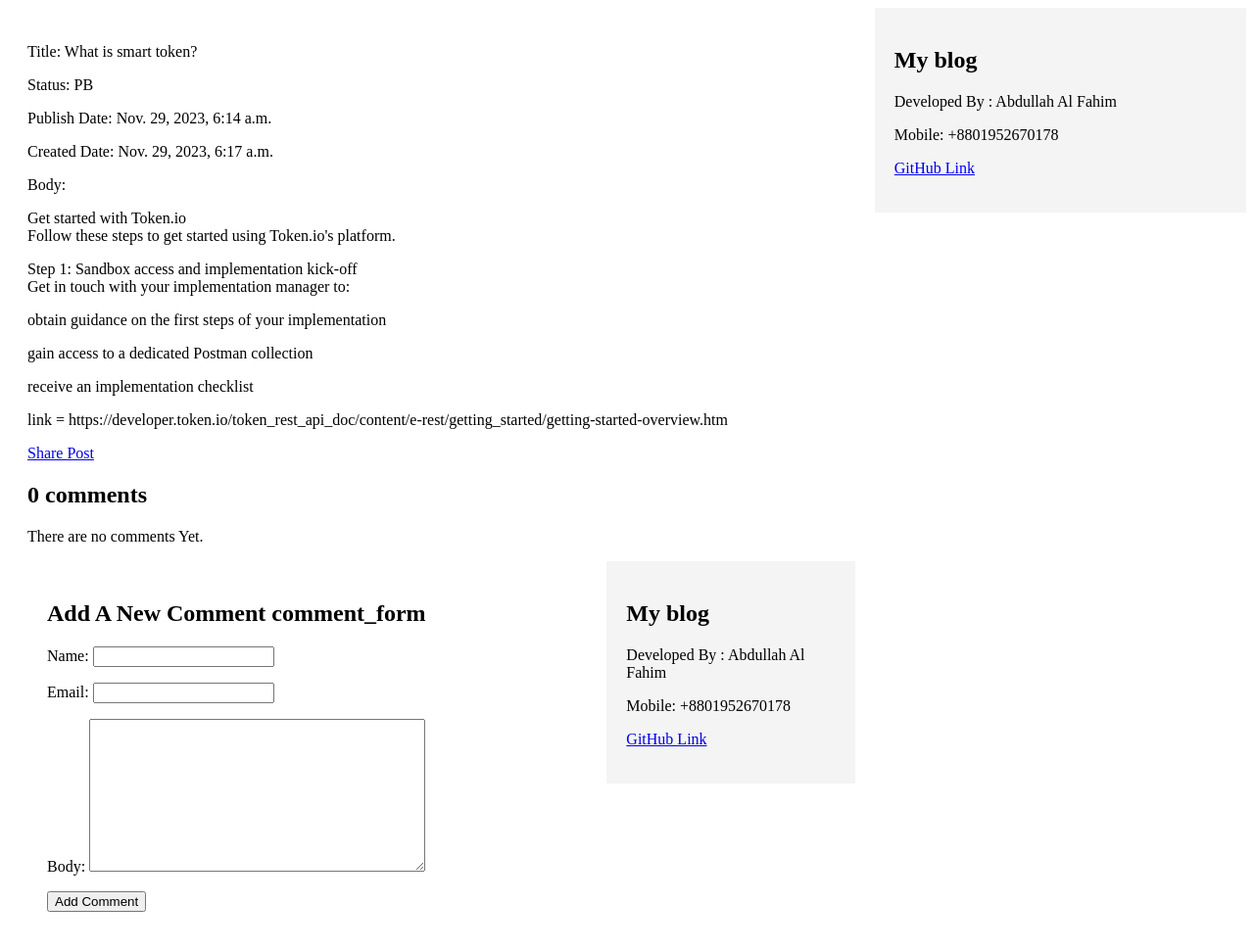
After one commit to Fahim-Khan-98/mysite, a Django app: a page that uses templates/blog/post_detail.html in a window 1280 px wide. The commit adds this page. Shown: the whole page at 98% size. Run offline with Django 3.2, Linux system fonts and the light colour scheme; data comes from the database, SQL or seed files in the repository; both versions use the stored data as it was after the commit; some libraries are stand-ins or nearby versions.

Commit message:
[Add]: Comment

```diff
--- a/blog/forms.py
+++ b/blog/forms.py
@@ -1,8 +1,15 @@
 from django import forms
-
+from .models import Comment
 
 class EmailPostForm(forms.Form):
     name = forms.CharField(label="Your name", max_length=100)
     email = forms.EmailField()
     to = forms.EmailField()
     comments = forms.CharField(required=False, widget=forms.Textarea)
+
+
+
+class CommentForm(forms.ModelForm):
+    class Meta:
+        model = Comment
+        fields = ['name', 'email', 'body']
--- a/blog/models.py
+++ b/blog/models.py
@@ -30,6 +30,8 @@ class Post(models.Model):
     created = models.DateTimeField(auto_now_add=True)
     updated = models.DateTimeField(auto_now=True)
     status = models.CharField(max_length=2, choices=Status.choices, default=Status.DRAFT)
+    created_by = models.ForeignKey(User, on_delete=models.SET_NULL, null=True, blank=True, related_name='created_posts')
+    updated_by = models.ForeignKey(User, on_delete=models.SET_NULL, null=True, blank=True, related_name='updated_posts')
 
     objects = models.Manager() # The default manager.
     published = PublishedManager() # Our custom manager.
@@ -44,4 +46,27 @@ class Post(models.Model):
 
 
     def get_absolute_url(self):
-       return reverse('blog:post_detail', args=[self.id])
+       return reverse('blog:post_detail', args=[self.slug])
+    # self.publish.year,
+#  self.publish.month,
+# self.publish.day,
+
+
+
+
+class Comment(models.Model):
+   post = models.ForeignKey(Post, on_delete=models.CASCADE, related_name="comments")
+   name = models.CharField(max_length=100)
+   email = models.EmailField()
+   body = models.TextField()
+   created = models.DateTimeField(auto_now_add=True)
+   updated = models.DateTimeField(auto_now=True)
+   active = models.BooleanField(default=True)
+
+   class Meta:
+        ordering = ['-created']
+        indexes = [models.Index(fields=['created']),]
+
+
+   def __str__(self):
+      return f" comments by '{self.name}' on {self.post}"
--- a/blog/urls.py
+++ b/blog/urls.py
@@ -1,12 +1,16 @@
 
 from django.urls import path
+from django.urls import reverse
 from . import views
 app_name= 'blog'
 urlpatterns = [
-    # path('', views.post_list),
+    # path('', views.post_list, name='post_list'),
     path('', views.PostListView.as_view(), name='post_list'),
+    # <int:year>/<int:month>/<int:day>/
+    path('<slug:post>/', views.post_detail, name='post_detail'),
     # path('publish/post/list', views.publish_post_list),
-    path('<int:id>/', views.post_detail, name='post_detail'),
-    path('<int:post_id>/share',views.post_share, name="post_share")
+    # path('<int:id>/', views.post_detail, name='post_detail'),
+    path('<int:post_id>/share',views.post_share, name="post_share"),
+    path('<int:post_id>/comment',views.post_comment, name="post_comment")
 
 ]
--- a/blog/views.py
+++ b/blog/views.py
@@ -4,8 +4,8 @@ from django.shortcuts import render, get_object_or_404
 from django.http import Http404
 from django.views.generic import ListView
 from django.core.paginator import Paginator,EmptyPage,PageNotAnInteger
-from .models import Post
-from .forms import EmailPostForm
+from .models import Post, Comment
+from .forms import EmailPostForm, CommentForm
 from django.conf import settings
 from django.core.mail import send_mail
 # Create your views here.
@@ -25,6 +25,7 @@ def post_share(request, post_id):
             post_url = request.build_absolute_uri(posts.get_absolute_url())
             subject = f"{cd['name']} recomands you to read {posts.title}"
             message = f" read {posts.title} at {post_url} \n\n" \
+                      f" Body : {posts.body} \n\n" \
                        f"{cd['name']}\'s comments :  {cd['comments']}"
             send_mail(subject, message, 'fahim.khancsebd@gmail.com', [cd['to']])
             sent = True
@@ -70,10 +71,42 @@ class PostListView(ListView):
 
 
 
-def post_detail(request, id):
-    post = get_object_or_404(Post, id=id, status=Post.Status.PUBLISHED)
+# def post_detail(request, id):
+#     post = get_object_or_404(Post, id=id, status=Post.Status.PUBLISHED)
+#     context={
+#         'post' : post,
+
+#     }
+#     return render(request,'blog/post_detail.html',context)
+    #   publish__year=year,
+    #                             publish__month=month,
+    #                             publish__day=day
+
+def post_detail(request, post):
+    post = get_object_or_404(Post, status=Post.Status.PUBLISHED, slug=post)
+     # List of active comments for this post
+    comments = post.comments.filter(active=True)
+    # Form for users to comment
+    form = CommentForm()
     context={
         'post' : post,
+        'comments': comments,
+        'form':form,
 
     }
     return render(request,'blog/post_detail.html',context)
+
+
+def post_comment(request, post_id):
+    post = get_object_or_404(Comment, id = post_id, status=Post.Status.PUBLISHED)
+    form = CommentForm(request.POST)
+    if form.is_valid():
+        # Create a Comment object without saving it to the database
+        comment = form.save(commit=False)
+        # Assign the post_comment to the comment
+        comment.post = post
+    context = {'post': post,
+                'form': form,
+                'comment': comment
+            }
+    return render(request, 'blog/posts/comment.html', context)
--- /dev/null
+++ b/templates/blog/includes/comment_form.html
@@ -0,0 +1,14 @@
+{% extends 'base.html' %}
+
+{% block title %}
+Create Comment
+{% endblock %}
+
+{% block content %}
+<h2>Add A New Comment comment_form</h2>
+    <form method="post" action="{% url 'blog:post_comment' post.id %}">
+        {{ form.as_p  }}
+    {% csrf_token %}
+    <input type="submit" value="Add Comment">
+    </form>
+{% endblock %}
--- a/templates/blog/post_detail.html
+++ b/templates/blog/post_detail.html
@@ -9,10 +9,32 @@
 
 
 <p>Title: {{ post.title }} </p>   <p>Status: {{ post.status }} </p>
+<p>Publish Date: {{ post.publish }} </p>  <p>Created Date: {{ post.created }} </p>
 <p>Body: {{ post.body|linebreaks }} </p>
 
 <p>
     <a href="{% url 'blog:post_share' post.id %}">Share Post</a>
 </p>
 
+{% with comments.count as total_comments %}
+<h2>
+{{ total_comments }} comment{{ total_comments|pluralize }}
+</h2>
+{% endwith %}
+
+{% for comment in comments %}
+<div class="comment">
+    <p class="info">
+        Comment {{ forloop.counter }} by {{ comment.name }}
+        {{ comment.created }}
+        </p>
+        {{ comment.body|linebreaks }}
+        </div>
+        {% empty %}
+        <p>There are no comments Yet.</p>
+{% endfor %}
+
+{% include "blog/includes/comment_form.html" %}
+
+
 {% endblock %}
```
Also changed, not shown: blog/admin.py (+8 -1 lines), templates/blog/posts/comment.html (added, +15 -0 lines), blog/migrations/0003_comment.py (added), blog/migrations/0004_auto_20231130_1213.py (added), db.sqlite3.
